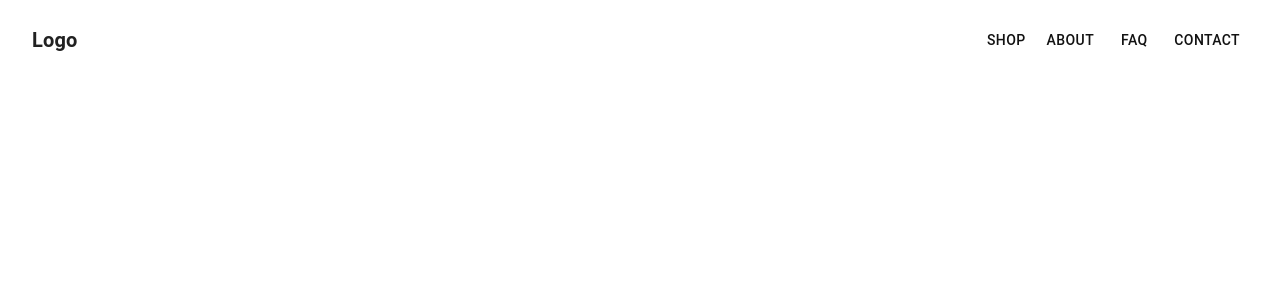
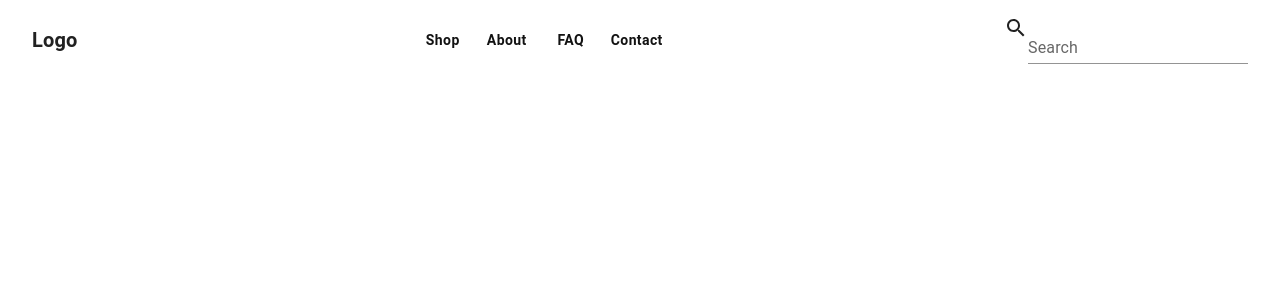
Before and after one commit to Foalz/e-commerce-reactjs, a Next.js app: page / in a window 1280 px wide. Shown: the top 300 px of the page. Built offline with nearby package versions, Linux system fonts and the light colour scheme.

Commit message:
Adding search bar

```diff
--- a/components/NavigationBar/NavigationBar.jsx
+++ b/components/NavigationBar/NavigationBar.jsx
@@ -7,11 +7,14 @@ import {
   Menu,
   MenuItem,
   Toolbar,
+  TextField,
   Typography,
 } from "@mui/material";
+import SearchIcon from "@mui/icons-material/Search";
 
 const pages = [ 'Shop', 'About', 'FAQ', 'Contact' ];
 const settings = ['Profile', 'Account', 'Dashboard', 'Logout'];
+
 
 export default function NavigationBar(){
   const [state, setState] = useState();
@@ -22,7 +25,7 @@ export default function NavigationBar(){
 
   return(
     <>
-      <Box sx={{ flexGrow: 1 }} color="primary">
+      <Box color="primary">
         <AppBar position="sticky" color="primary" elevation={0}>
           <Toolbar color="primary">
             <Typography
@@ -40,7 +43,7 @@ export default function NavigationBar(){
             >
               Logo
             </Typography>
-            <Box>
+            <Box sx={{ flexGrow: 1, }}>
               {pages.map((page, key) => {
                 return (
                   <Button color="secondary" variant="text">
@@ -49,6 +52,10 @@ export default function NavigationBar(){
                 )
               })}
             </Box>
+            <Box>
+              <SearchIcon sx={{ height: "100%" }} />
+              <TextField sx={{ height: "auto" }} label="Search" variant="standard" />
+            </Box>
           </Toolbar>
         </AppBar>
       </Box>
--- a/pages/_app.js
+++ b/pages/_app.js
@@ -2,6 +2,21 @@ import '../styles/globals.css'
 import { createTheme, ThemeProvider, styled } from '@mui/material/styles';
 
 const theme = createTheme({
+  components:{
+    MuiButton:{
+      styleOverrides:{
+        root:{
+          fontWeight: "bold",
+          textTransform: "capitalize",
+        }
+      },
+    },
+    MuiButtonBase: {
+      defaultProps: {
+        disableRipple: true,
+      }
+    }
+  },
   palette:{
     primary: {
       main: '#fff',
```
